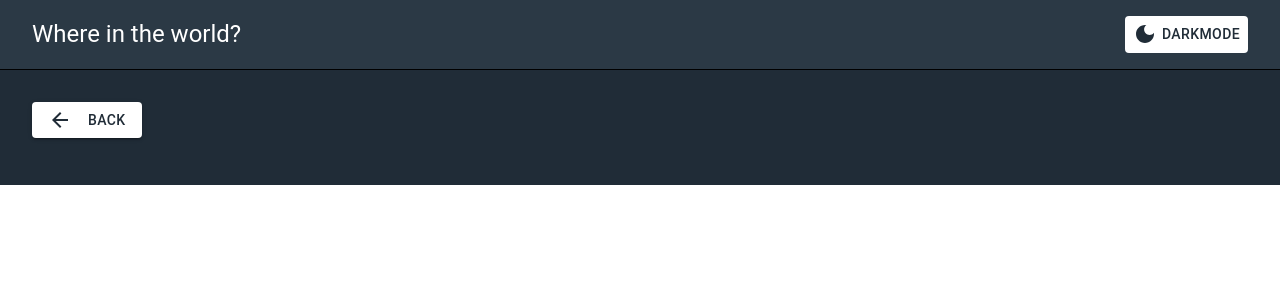
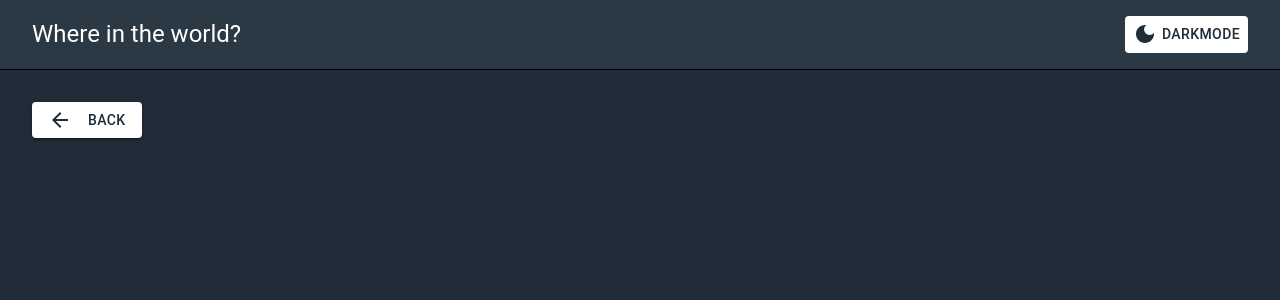
Before and after one commit to Tazmah/CountryData, a React (Vite) app: page /country/1 in a window 1280 px wide. Shown: the top 300 px of the page. Built offline with nearby package versions, Linux system fonts and the light colour scheme; no server answers.

Commit message:
updated the specific Country compont to make the background fit

```diff
--- a/src/SpecificCountry.jsx
+++ b/src/SpecificCountry.jsx
@@ -25,6 +25,7 @@ const SpecificCountry = () => {
         <Box sx={{
             background: theme.palette.primary.main,
             p: 4,
+            minHeight: "92vh"
         }}>
 
             <Link to={"/"}>
```
